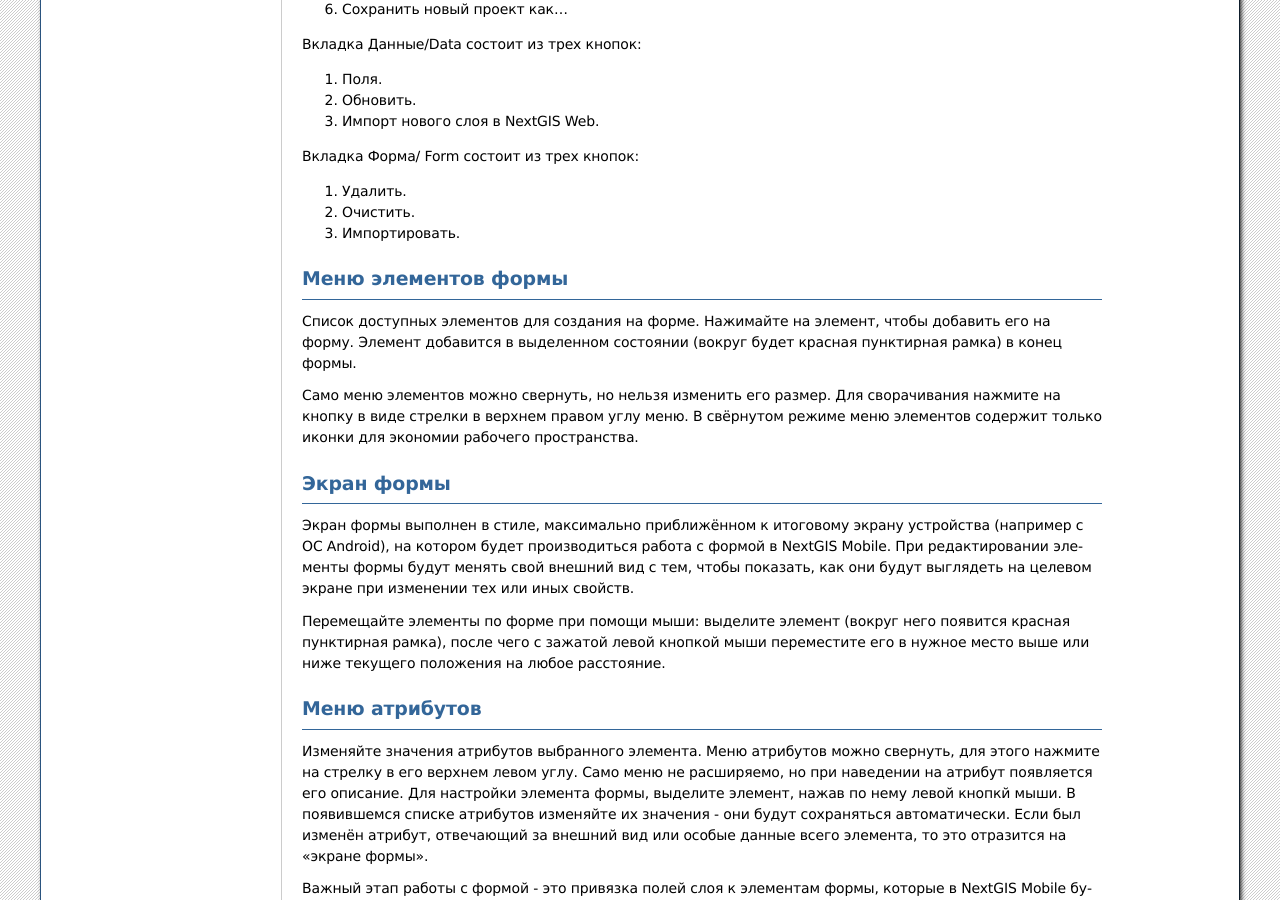
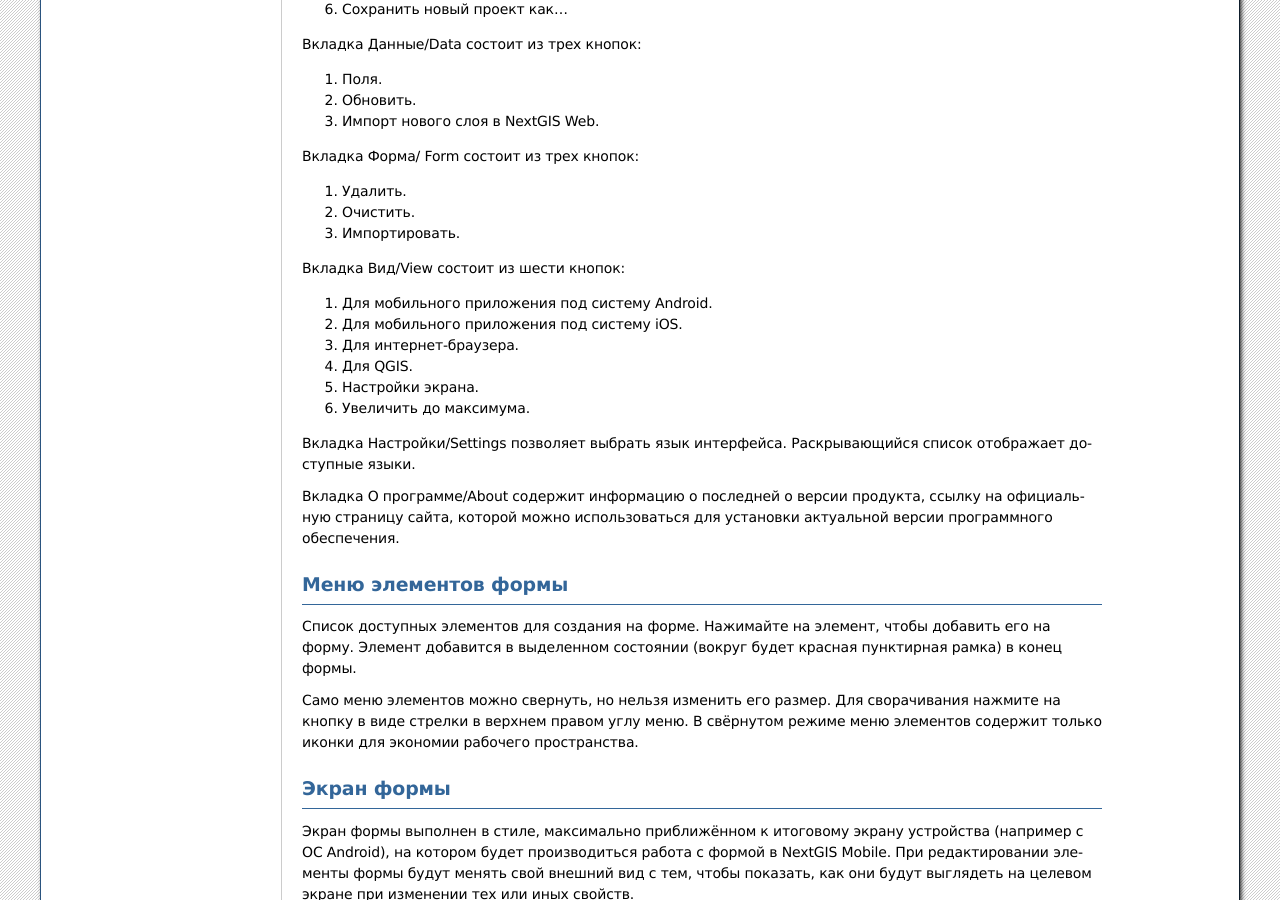
Before and after one commit to nextgis/docs_formbuilder, a Sphinx documentation site: the page built from source/gui.rst, in a window 1280 px wide and 900 px high, scrolled down 1101 px. Built offline with Sphinx 7.4.7, drawn with Linux system fonts in a browser that asks for light colours; formulas are drawn with MathJax 3.

Commit message:
ngformbuilder

```diff
--- a/source/gui.rst
+++ b/source/gui.rst
@@ -57,7 +57,21 @@
 2. Очистить.
 3. Импортировать.
 
+Вкладка Вид/View состоит из шести кнопок:
 
+1. Для мобильного приложения под систему Android.
+2. Для мобильного приложения под систему iOS.
+3. Для интернет-браузера.
+4. Для QGIS.
+5. Настройки экрана.
+6. Увеличить до максимума.
+
+Вкладка Настройки/Settings позволяет выбрать язык интерфейса. Раскрывающийся список
+отображает доступные языки.
+
+Вкладка О программе/About содержит информацию о последней о версии продукта, ссылку
+на официальную страницу сайта, которой можно использоваться для установки актуальной
+версии программного обеспечения.
 
 
 
```
